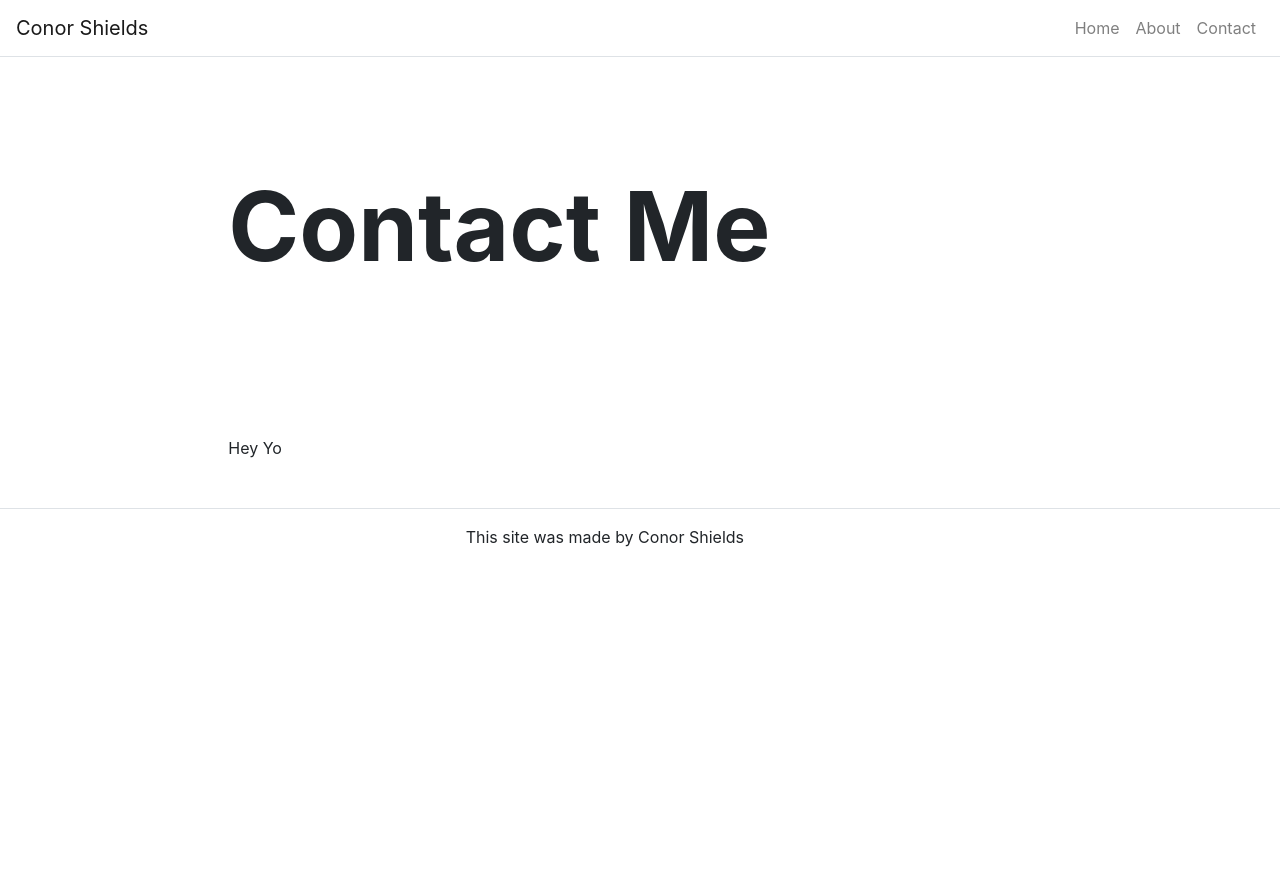
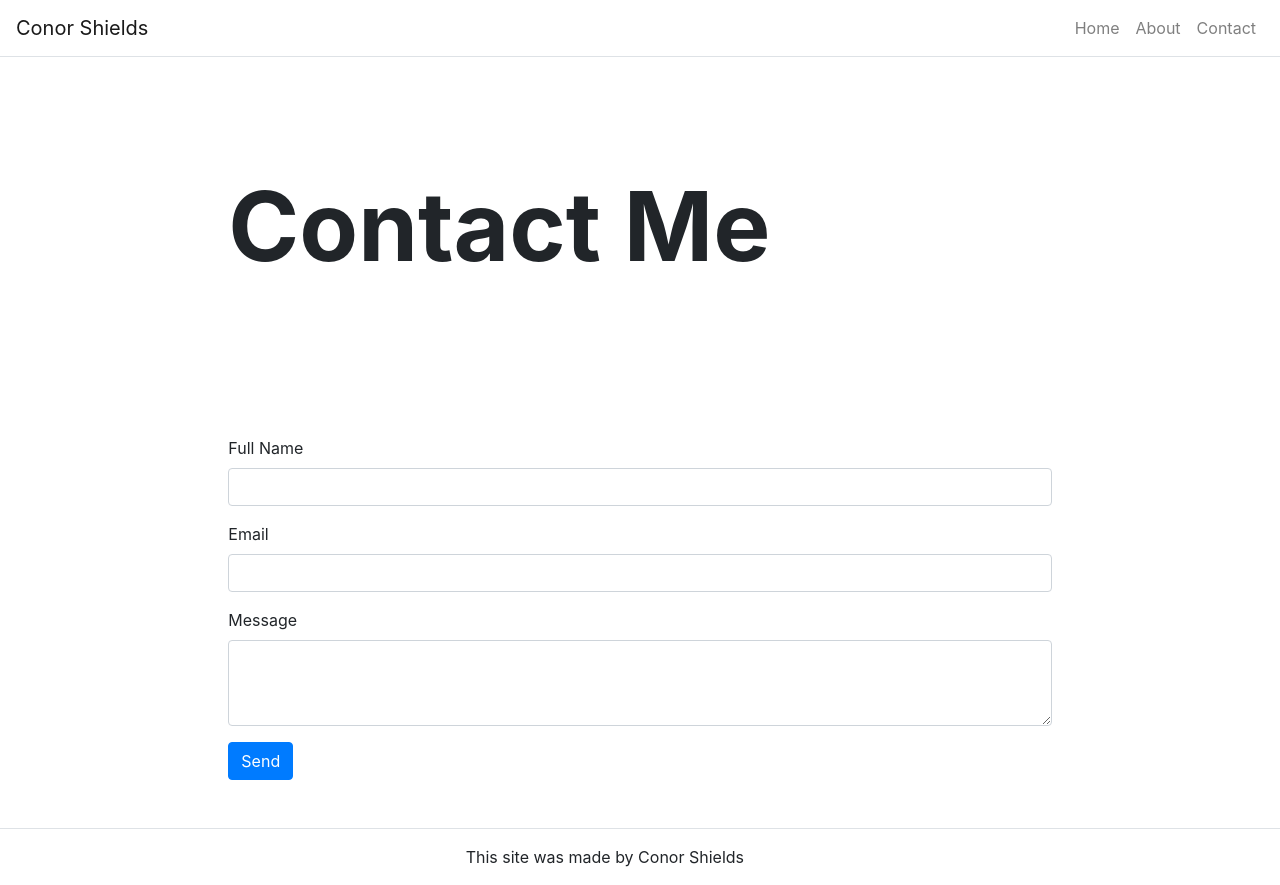
Before and after one commit to cshields236/React-personal-site, a React (Create React App) app: page /contact in a window 1280 px wide. Before the commit the page ends 800 px from the top, so only its background shows below. Built offline with nearby package versions, Linux system fonts and the light colour scheme.

Commit message:
showing contact screen - no functionality

```diff
--- a/src/pages/ContactPage.js
+++ b/src/pages/ContactPage.js
@@ -1,6 +1,7 @@
 import React from 'react'
 import Hero from '../components/Hero';
 import Content from '../components/Content'
+import { Button, Form } from 'react-bootstrap';
 
 class ContactPage extends React.Component {
     constructor(props) {
@@ -9,7 +10,7 @@ class ContactPage extends React.Component {
             name: '',
             email: '',
             message: '',
-            disables: false,
+            disabled: false,
             emailSent: null
         }
     }
@@ -20,7 +21,29 @@ class ContactPage extends React.Component {
                 <Hero title={this.props.title}/>
 
                 <Content>
-                    Hey Yo
+                    <Form onSubmit={this.handleSubmit}>
+                        <Form.Group>
+                            <Form.Label htmlFor='full-name'>Full Name</Form.Label>
+                            <Form.Control id='full-name' name='name' type='text' value={this.state.name} onChange={this.handleChange} />
+                        </Form.Group>
+
+                        <Form.Group>
+                            <Form.Label htmlFor='email'>Email</Form.Label>
+                            <Form.Control id='email' name='email' type='email' value={this.state.email} onChange={this.handleChange} />
+                        </Form.Group>
+
+                        <Form.Group>
+                            <Form.Label htmlFor='message'>Message</Form.Label>
+                            <Form.Control id='message' name='message' as='textarea' rows='3' value={this.state.message} onChange={this.handleChange} />
+                        </Form.Group>
+
+                        <Button className='d-inline-block' variant='primary' type='submit' disabled={this.state.disabled}>
+                            Send
+                        </Button>
+
+                        {this.state.emailSent === true && <p className='d-inline success-msg'>Email Sent</p>}
+                        {this.state.emailSent === false && <p className='d-inline error-msg'>Email Not Sent</p>}
+                    </Form>
                 </Content>
             </div>
         )
```
